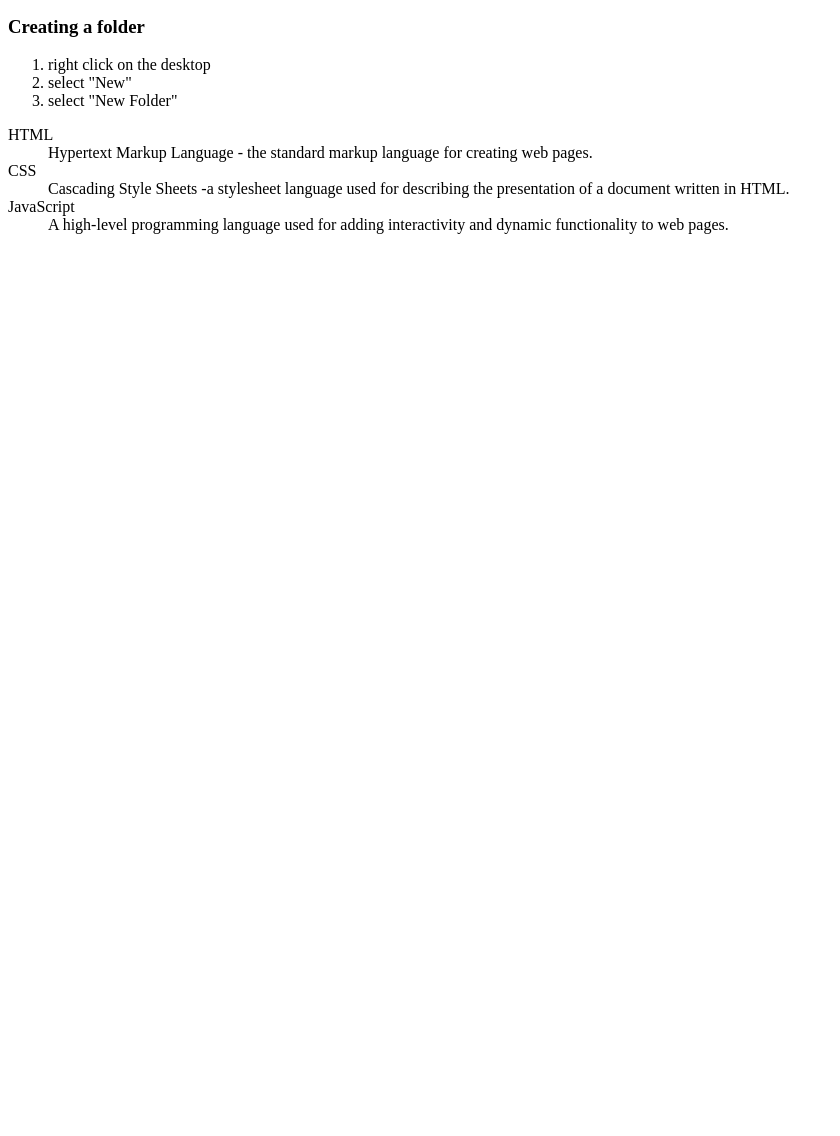
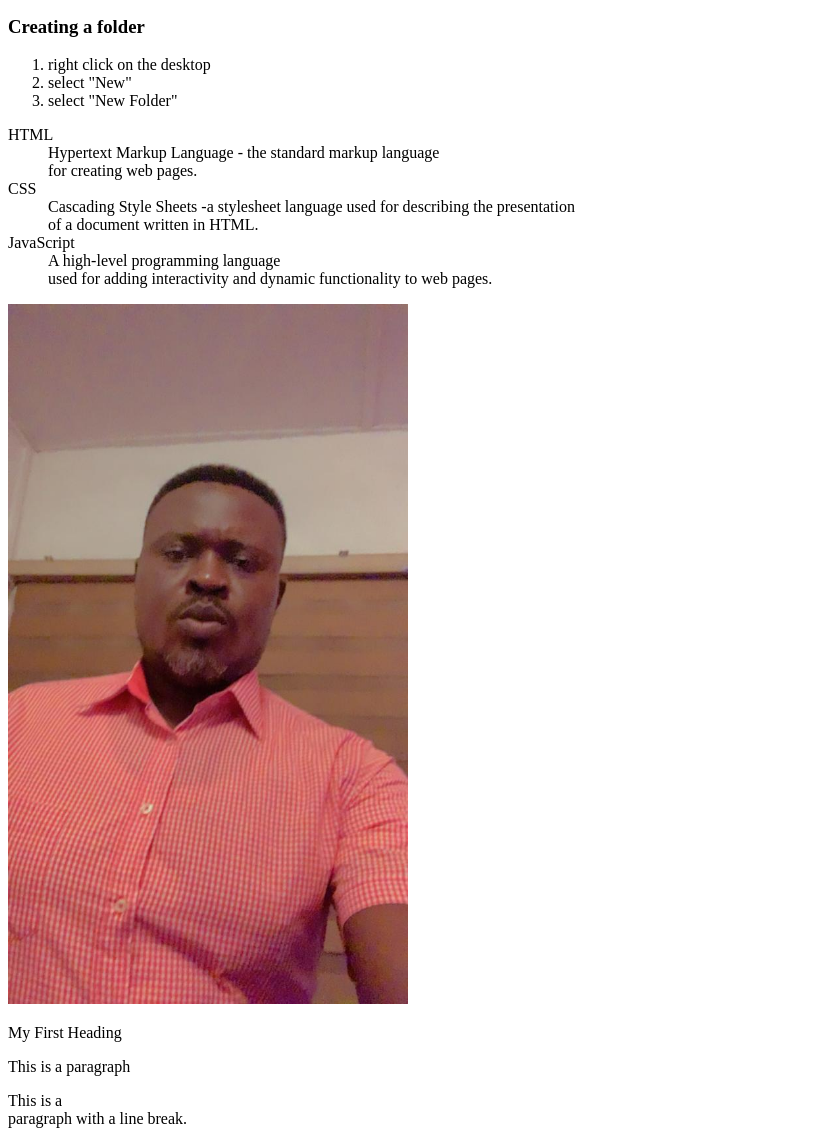
Before and after one commit to genesisgap/wk1, a plain HTML site: page index.html in a window 1280 px wide. Shown: the part 516-1652 px from the top of the page, without its empty margins (0-840 px from the left). Before the commit the page ends 800 px from the top, so only its background shows below. Drawn offline with Linux system fonts and the light colour scheme.

Commit message:
fix: modify my notes

```diff
--- a/index.html
+++ b/index.html
@@ -35,14 +35,21 @@
         <dl>
             <dt>HTML</dt>
             <dd>Hypertext Markup Language - the standard
-                markup language for creating web pages.</dd>
+                markup language <br> for creating web pages.</dd>
 
                 <dt>CSS</dt>
                 <dd>Cascading Style Sheets -a stylesheet language
-                    used for describing the presentation of a document written in HTML.</dd>
+                    used for describing the presentation <br> of a document written in HTML.</dd>
                     <dt>JavaScript</dt>
-                    <dd>A high-level programming language used for adding interactivity
+                    <dd>A high-level programming language <br> used for adding interactivity
                         and dynamic functionality to web pages.</dd>
                      </dl>
+                     <img src="genesis.jpg" alt="genesis" width="400" height="700">
+
+                     <p> My First Heading
+                     <p> This is a paragraph
+
+                    <p>This is a <br> paragraph with a line break.</p>
+                    <img src="genesis two.jpg" alt= "width=500" height="700">
 </body>
 </html>
```
